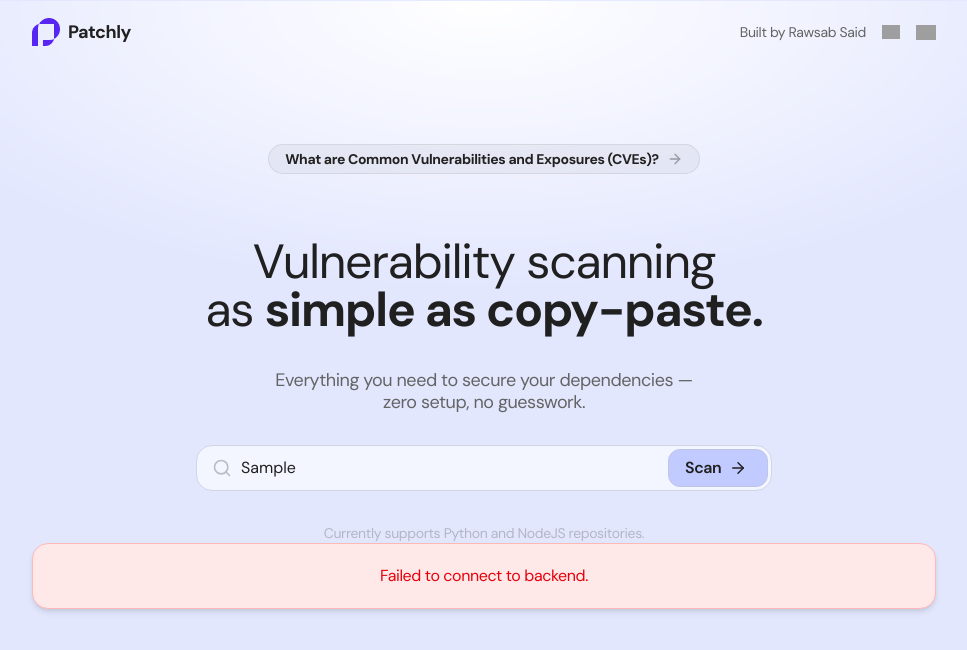
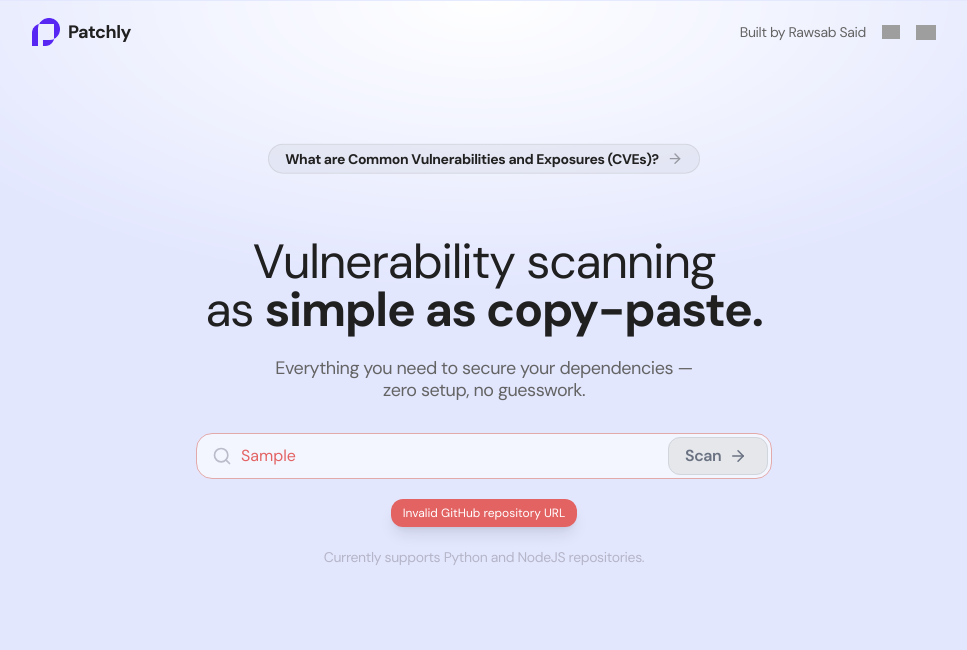
Before and after one commit to rawsab/patchly, a Next.js app in the folder frontend/: page / in a window 1280 px wide. Both pictures are taken after typing "Sample" into the empty fields and a click on the button "Scan". Shown: the top 650 px of the page, without its empty margins (156-1123 px from the left). Built offline with nearby package versions, Linux system fonts and the light colour scheme; no server answers; grey boxes are pictures that could not be loaded.

Commit message:
update frontend

```diff
--- a/frontend/package.json
+++ b/frontend/package.json
@@ -10,6 +10,7 @@
     "lint": "next lint"
   },
   "dependencies": {
+    "framer-motion": "^12.15.0",
     "next": "15.3.3",
     "react": "^19.0.0",
     "react-dom": "^19.0.0",
--- a/frontend/src/app/components/RepoScanForm.tsx
+++ b/frontend/src/app/components/RepoScanForm.tsx
@@ -1,4 +1,4 @@
-import React from 'react';
+import React, { useState } from 'react';
 import { Search, ArrowRight } from 'lucide-react';
 import { FaSpinner } from 'react-icons/fa';
 
@@ -9,12 +9,81 @@ type RepoScanFormProps = {
   handleSubmit: (e: React.FormEvent) => void;
 };
 
+const isValidGithubUrl = (url: string): boolean => {
+  try {
+    // Convert www. to https:// if needed
+    if (url.startsWith('www.')) {
+      url = 'https://' + url.replace('www.', '');
+    }
+
+    // Check if it starts with https://
+    if (!url.startsWith('https://')) {
+      return false;
+    }
+
+    // Check for concatenated URLs (multiple https://)
+    if ((url.match(/https:\/\//g) || []).length > 1) {
+      return false;
+    }
+
+    const urlObj = new URL(url);
+    // Convert www.github.com to github.com
+    const hostname = urlObj.hostname.replace('www.github.com', 'github.com');
+    const pathParts = urlObj.pathname.split('/').filter((part) => part !== '');
+
+    // Check if it's a GitHub URL and has username/repo
+    if (hostname !== 'github.com' || pathParts.length < 2) {
+      return false;
+    }
+
+    // Get the repository name (last part)
+    const repoName = pathParts[pathParts.length - 1];
+
+    // GitHub repository name rules:
+    // - Cannot start with a dot (.)
+    // - Cannot start with a hyphen (-)
+    // - Cannot contain consecutive dots (..)
+    // - Cannot contain consecutive hyphens (--)
+    // - Can only contain alphanumeric characters, hyphens, and dots
+    // - Maximum length is 100 characters
+    const validRepoNameRegex = /^(?!.*\.\.)(?!.*--)[a-zA-Z0-9][a-zA-Z0-9.-]{0,98}[a-zA-Z0-9]$/;
+
+    return validRepoNameRegex.test(repoName);
+  } catch {
+    return false;
+  }
+};
+
 export default function RepoScanForm({
   repoUrl,
   setRepoUrl,
   loading,
   handleSubmit,
 }: RepoScanFormProps) {
+  const [isInvalid, setIsInvalid] = useState(false);
+
+  const handleUrlChange = (e: React.ChangeEvent<HTMLInputElement>) => {
+    let url = e.target.value;
+    // Convert www. to https:// if needed
+    if (url.startsWith('www.')) {
+      url = 'https://' + url.replace('www.', '');
+    }
+    // Convert www.github.com to github.com
+    if (url.includes('www.github.com')) {
+      url = url.replace('www.github.com', 'github.com');
+    }
+    // If there are multiple https://, take only the first URL
+    if ((url.match(/https:\/\//g) || []).length > 1) {
+      url = url.split('https://')[1].split('https://')[0];
+      url = 'https://' + url;
+    }
+    setRepoUrl(url);
+    setIsInvalid(url !== '' && !isValidGithubUrl(url));
+    if (url !== '' && !isValidGithubUrl(url)) {
+      console.log('Invalid GitHub URL:', url);
+    }
+  };
+
   return (
     <form
       onSubmit={handleSubmit}
@@ -27,19 +96,23 @@ export default function RepoScanForm({
         <input
           type="text"
           value={repoUrl}
-          onChange={(e) => setRepoUrl(e.target.value)}
+          onChange={handleUrlChange}
           placeholder="Enter a GitHub URL here…"
-          className="flex-1 border rounded-2xl pr-32 pl-11 py-2.5 focus:outline-none focus:ring-2 focus:ring-blue-400 text-[#202020] bg-[#F3F5FF] border-[#D1D5E8] placeholder-[#BABCCA] text-base"
+          className={`flex-1 border rounded-2xl pr-32 pl-11 py-2.5 focus:outline-none focus:ring-2 focus:ring-blue-400 bg-[#F3F5FF] border-[#D1D5E8] placeholder-[#BABCCA] text-base ${
+            isInvalid ? 'border-[#E3AAAA] text-[#E36363]' : 'text-[#202020]'
+          }`}
           style={{ paddingRight: loading ? '150px' : '110px' }}
           required
         />
         <button
           type="submit"
-          disabled={loading}
+          disabled={loading || isInvalid}
           className={`absolute right-1 inset-y-1 flex items-center gap-2 px-4 rounded-xl font-semibold cursor-pointer transition-all duration-300 ease-in-out ${
             loading
               ? 'bg-[#DAE0FF] border border-[#D2D5E9] w-[140px] text-[#676F9B]'
-              : 'bg-[#C2CBFF] border border-[#C0C5E6] w-[100px] text-[#202020] hover:bg-[#AAB8FF]'
+              : isInvalid
+                ? 'bg-gray-200 border border-gray-300 w-[100px] text-gray-500'
+                : 'bg-[#C2CBFF] border border-[#C0C5E6] w-[100px] text-[#202020] hover:bg-[#AAB8FF]'
           }`}
         >
           {loading ? (
@@ -66,6 +139,15 @@ export default function RepoScanForm({
           )}
         </button>
       </div>
+      <div
+        className={`transition-all duration-300 ease-in-out ${isInvalid ? 'h-4 opacity-100 mt-1' : 'h-0 opacity-0 -mt-5'}`}
+      >
+        {isInvalid && (
+          <div className="bg-[#E36363] text-white px-3 py-1.5 rounded-xl text-xs whitespace-nowrap shadow-lg w-fit mx-auto">
+            Invalid GitHub repository URL
+          </div>
+        )}
+      </div>
       <style jsx>{`
         @keyframes spin {
           100% {
--- a/frontend/src/app/components/ScanResultTable.tsx
+++ b/frontend/src/app/components/ScanResultTable.tsx
@@ -1,4 +1,4 @@
-import React, { useState } from 'react';
+import { useState, useRef, useEffect } from 'react';
 import {
   ShieldAlert,
   ArrowUpRight,
@@ -22,6 +22,13 @@ type SortColumn = 'cve_id' | 'package' | 'severity' | 'description' | null;
 export default function ScanResultTable({ result }: ScanResultTableProps) {
   const [sortColumn, setSortColumn] = useState<SortColumn>(null);
   const [sortDirection, setSortDirection] = useState<SortDirection>(null);
+  const resultRef = useRef<HTMLDivElement>(null);
+
+  useEffect(() => {
+    if (result && resultRef.current) {
+      resultRef.current.scrollIntoView({ behavior: 'smooth', block: 'start' });
+    }
+  }, [result]);
 
   if (!result) return null;
   if (result.error) {
@@ -126,7 +133,10 @@ export default function ScanResultTable({ result }: ScanResultTableProps) {
     : [];
 
   return (
-    <div className="mt-2 mb-18 w-full flex flex-col items-center justify-center">
+    <div
+      ref={resultRef}
+      className="mt-6 mb-18 w-full flex flex-col items-center justify-center scroll-mt-26"
+    >
       <h2
         className="text-xl font-semibold mb-3 flex items-center gap-2 justify-center"
         style={{ letterSpacing: '-0.025em', color: '#202020' }}
--- a/frontend/src/app/page.tsx
+++ b/frontend/src/app/page.tsx
@@ -1,5 +1,6 @@
 'use client';
 import React, { useState } from 'react';
+import { motion } from 'framer-motion';
 import CveInfoPill from './components/CveInfoPill';
 import HeroTitle from './components/HeroTitle';
 import RepoScanForm from './components/RepoScanForm';
@@ -8,6 +9,23 @@ import ErrorMessage from './components/ErrorMessage';
 import Navbar from './components/Navbar';
 
 const API_URL = process.env.NEXT_PUBLIC_API_URL || 'http://localhost:8000';
+
+const variants = {
+  hidden: { opacity: 0, y: 10 },
+  visible: {
+    opacity: 1,
+    y: 0,
+    transition: { duration: 0.5 },
+  },
+  floating: {
+    y: [0, -4, 0],
+    transition: {
+      duration: 3,
+      repeat: Infinity,
+      ease: 'easeInOut',
+    },
+  },
+};
 
 export default function Home() {
   const [repoUrl, setRepoUrl] = useState('');
@@ -48,22 +66,57 @@ export default function Home() {
       />
       <div className="w-full max-w-[952px] p-6 flex flex-col items-center justify-center mx-auto relative z-10 pt-20">
         <div className={`w-full${!result ? ' flex flex-col justify-center min-h-[60vh]' : ''}`}>
+          <motion.div
+            initial="hidden"
+            animate={result || loading ? 'visible' : ['visible', 'floating']}
+            variants={variants}
+          >
             <CveInfoPill />
+          </motion.div>
+          <motion.div
+            initial="hidden"
+            animate="visible"
+            variants={variants}
+            transition={{ delay: 0.2 }}
+          >
             <HeroTitle />
+          </motion.div>
+          <motion.div
+            initial="hidden"
+            animate="visible"
+            variants={variants}
+            transition={{ delay: 0.4 }}
+          >
             <RepoScanForm
               repoUrl={repoUrl}
               setRepoUrl={setRepoUrl}
               loading={loading}
               handleSubmit={handleSubmit}
             />
+          </motion.div>
           {!result && (
-            <p className="text-sm text-[#B5B5C8] text-center" style={{ letterSpacing: '-0.025em' }}>
+            <motion.p
+              className="text-sm text-[#B5B5C8] text-center"
+              style={{ letterSpacing: '-0.025em' }}
+              initial="hidden"
+              animate="visible"
+              variants={variants}
+              transition={{ delay: 0.5 }}
+            >
               Currently supports Python and NodeJS repositories.
-            </p>
+            </motion.p>
           )}
           <ErrorMessage error={error} />
         </div>
+        {result && (
+          <motion.div
+            initial={{ opacity: 0, y: 20 }}
+            animate={{ opacity: 1, y: 0 }}
+            transition={{ duration: 0.5 }}
+          >
             <ScanResultTable result={result} />
+          </motion.div>
+        )}
       </div>
     </div>
   );
```
Also changed, not shown: 1 other file (tests, documents, lock files or other folders). Lines whose indentation alone changed are shown as unchanged.
